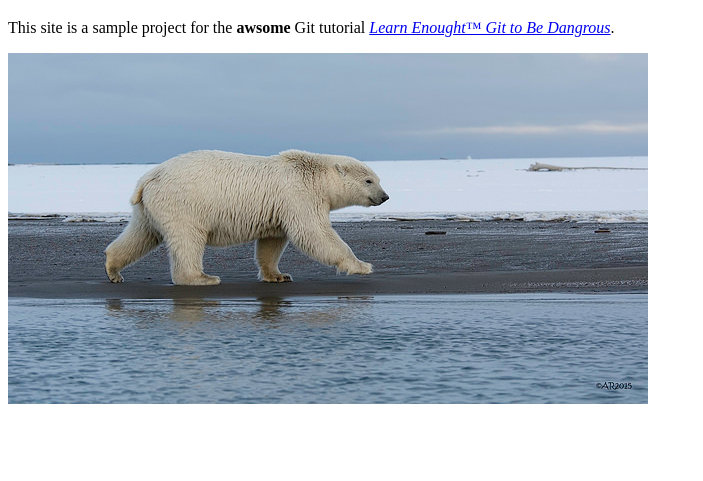
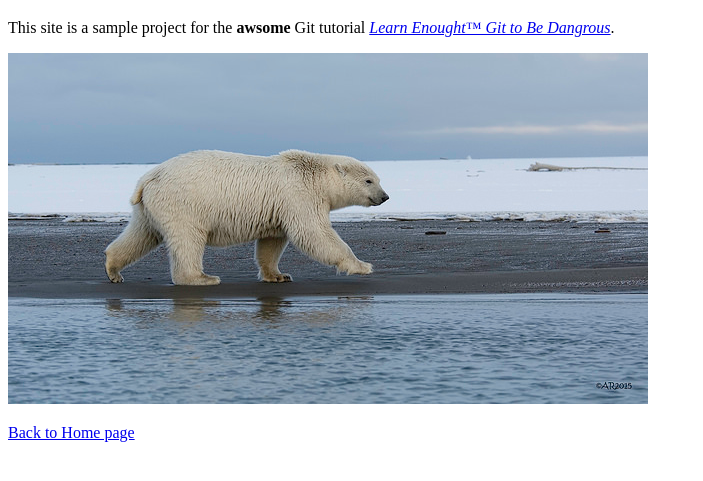
Before and after one commit to AliSahaf/website, a plain HTML site: page about.html in a window 1280 px wide. Shown: the part 61-542 px from the top of the page, without its empty margins (0-703 px from the left). Drawn offline with Linux system fonts and the light colour scheme.

Commit message:
Add link to home page

```diff
--- a/about.html
+++ b/about.html
@@ -12,5 +12,6 @@
     <a href="https://www.flickr.com/photos/puliarfanita/22959238329">
       <img src="images/polar_bear.jpg" alt="Polar bear" />
     </a>
+    <p><a href="index.html">Back to Home page</a></p>
   </body>
 </html>
```
